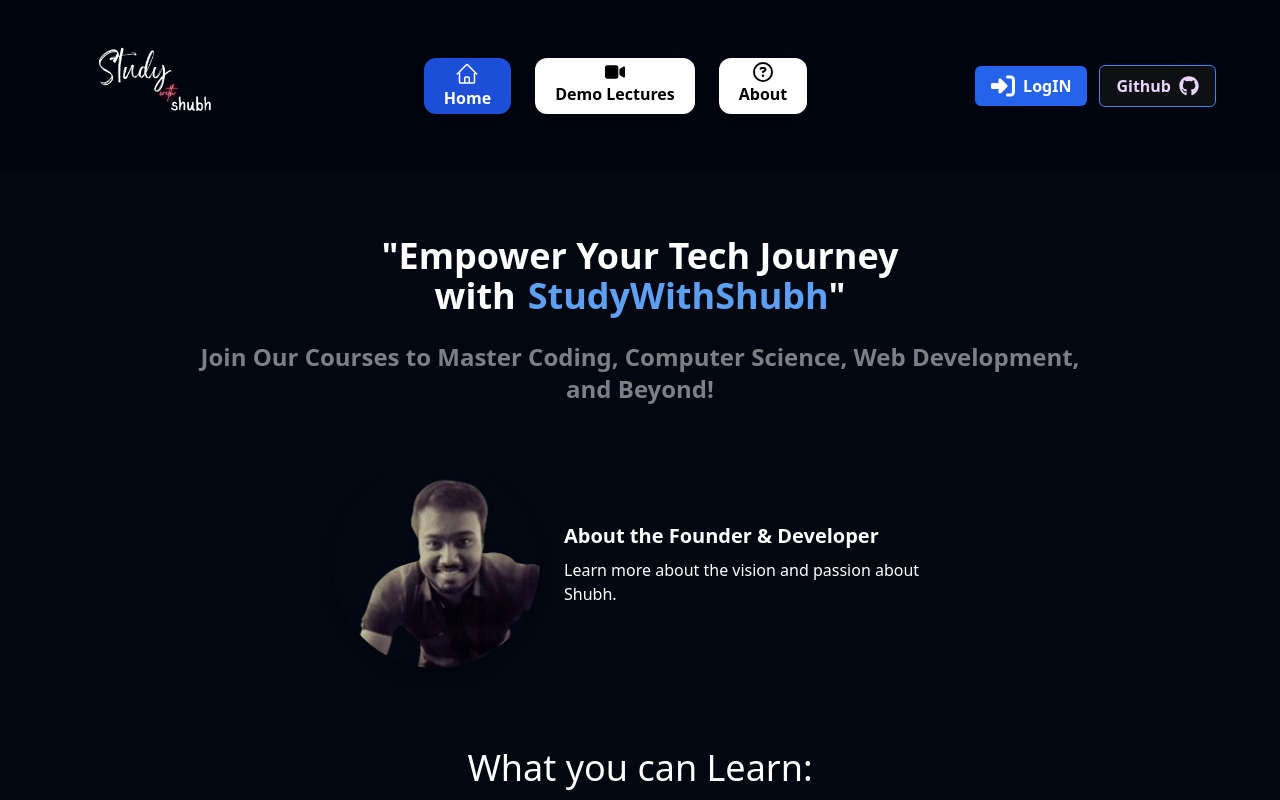
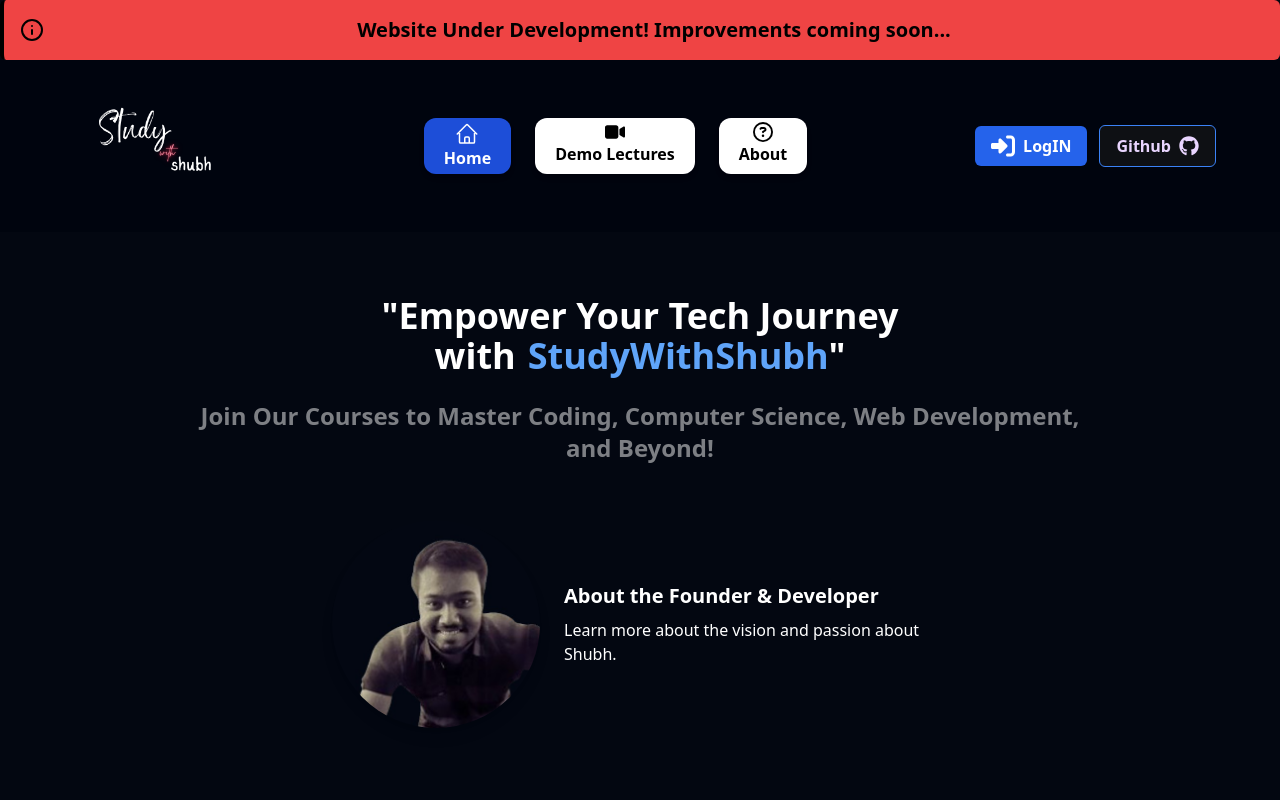
Before and after one commit to Shubhashish-Chakraborty/StudyWithShubh, a React (Vite) app: page / in a window 1280 px wide. Shown: the top 800 px of the page. Built offline with nearby package versions, Linux system fonts and the light colour scheme.

Commit message:
website update info added

```diff
--- a/src/components/Navbar.tsx
+++ b/src/components/Navbar.tsx
@@ -7,6 +7,7 @@ import { Button } from "./ui/Button";
 import { useLocation, useNavigate } from "react-router-dom";
 import { useState } from "react";
 import { Menu } from "../icons/NavbarIcons/Menu";
+import { InfoBanner } from "./temp/Infobar";
 
 const commonNavbarStyles =
     "flex flex-col items-center py-1 px-5 rounded-xl cursor-pointer font-bold hover:-translate-y-2 transition-all duration-500 shadow-md";
@@ -30,6 +31,9 @@ export const Navbar = () => {
 
     return (
         <>
+            <div>
+                <InfoBanner/>
+            </div>
             <div className="bg-custom-2 sticky top-0 z-50 backdrop-blur-lg flex justify-between items-center px-4 py-4 md:px-16 md:py-8">
                 {/* Logo Section */}
                 <div
@@ -56,8 +60,7 @@ export const Navbar = () => {
                 <div className="hidden md:flex justify-center gap-6 text-white">
                     <div
                         onClick={() => navigate('/')}
-                        className={`${commonNavbarStyles} ${
-                            isActive('/') ? 'bg-blue-700 text-white hover:bg-blue-800' : 'bg-white text-black hover:bg-blue-700 hover:text-white'
+                        className={`${commonNavbarStyles} ${isActive('/') ? 'bg-blue-700 text-white hover:bg-blue-800' : 'bg-white text-black hover:bg-blue-700 hover:text-white'
                             }`}
                     >
                         <Home />
@@ -65,8 +68,7 @@ export const Navbar = () => {
                     </div>
                     <div
                         onClick={() => navigate('/demo')}
-                        className={`${commonNavbarStyles} ${
-                            isActive('/demo') ? 'bg-blue-700 text-white hover:bg-blue-800' : 'bg-white text-black hover:bg-blue-700 hover:text-white'
+                        className={`${commonNavbarStyles} ${isActive('/demo') ? 'bg-blue-700 text-white hover:bg-blue-800' : 'bg-white text-black hover:bg-blue-700 hover:text-white'
                             }`}
                     >
                         <DemoLectures />
@@ -74,8 +76,7 @@ export const Navbar = () => {
                     </div>
                     <div
                         onClick={() => navigate('/about')}
-                        className={`${commonNavbarStyles} ${
-                            isActive('/about') ? 'bg-blue-700 text-white hover:bg-blue-800' : 'bg-white text-black hover:bg-blue-700 hover:text-white'
+                        className={`${commonNavbarStyles} ${isActive('/about') ? 'bg-blue-700 text-white hover:bg-blue-800' : 'bg-white text-black hover:bg-blue-700 hover:text-white'
                             }`}
                     >
                         <About />
@@ -116,8 +117,7 @@ export const Navbar = () => {
                             navigate('/');
                             setIsMenuOpen(false);
                         }}
-                        className={`${commonNavbarStyles} ${
-                            isActive('/') ? 'bg-blue-700 text-white hover:bg-blue-800' : 'bg-white text-black hover:bg-blue-700 hover:text-white'
+                        className={`${commonNavbarStyles} ${isActive('/') ? 'bg-blue-700 text-white hover:bg-blue-800' : 'bg-white text-black hover:bg-blue-700 hover:text-white'
                             }`}
                     >
                         <Home />
@@ -128,8 +128,7 @@ export const Navbar = () => {
                             navigate('/demo');
                             setIsMenuOpen(false);
                         }}
-                        className={`${commonNavbarStyles} ${
-                            isActive('/demo') ? 'bg-blue-700 text-white hover:bg-blue-800' : 'bg-white text-black hover:bg-blue-700 hover:text-white'
+                        className={`${commonNavbarStyles} ${isActive('/demo') ? 'bg-blue-700 text-white hover:bg-blue-800' : 'bg-white text-black hover:bg-blue-700 hover:text-white'
                             }`}
                     >
                         <DemoLectures />
@@ -140,8 +139,7 @@ export const Navbar = () => {
                             navigate('/about');
                             setIsMenuOpen(false);
                         }}
-                        className={`${commonNavbarStyles} ${
-                            isActive('/about') ? 'bg-blue-700 text-white hover:bg-blue-800' : 'bg-white text-black hover:bg-blue-700 hover:text-white'
+                        className={`${commonNavbarStyles} ${isActive('/about') ? 'bg-blue-700 text-white hover:bg-blue-800' : 'bg-white text-black hover:bg-blue-700 hover:text-white'
                             }`}
                     >
                         <div className="flex flex-col items-center">
--- /dev/null
+++ b/src/components/temp/Infobar.tsx
@@ -0,0 +1,59 @@
+export const InfoBanner = () => {
+
+    return (
+
+        <>
+
+            <div className="rounded-md border-l-4 border-black bg-red-500 p-4">
+                <div className="flex items-center justify-between space-x-4">
+                    <div>
+                        <svg
+                            xmlns="http://www.w3.org/2000/svg"
+                            width="24"
+                            height="24"
+                            viewBox="0 0 24 24"
+                            fill="none"
+                            stroke="currentColor"
+                            stroke-width="2"
+                            stroke-linecap="round"
+                            stroke-linejoin="round"
+                            className="h-6 w-6"
+                        >
+                            <circle cx="12" cy="12" r="10"></circle>
+                            <line x1="12" y1="16" x2="12" y2="12"></line>
+                            <line x1="12" y1="8" x2="12.01" y2="8"></line>
+                        </svg>
+                    </div>
+                    <div>
+                        <p className="text-sm text-center md:text-xl font-bold animate-pulse">
+                            Website Under Development! Improvements coming soon...
+                        </p>
+                    </div>
+                    <div>
+                        {/* <svg
+                            xmlns="http://www.w3.org/2000/svg"
+                            width="24"
+                            height="24"
+                            viewBox="0 0 24 24"
+                            fill="none"
+                            stroke="currentColor"
+                            stroke-width="2"
+                            stroke-linecap="round"
+                            stroke-linejoin="round"
+                            className="h-6 w-6 cursor-pointer"
+                        >
+                            <line x1="18" y1="6" x2="6" y2="18"></line>
+                            <line x1="6" y1="6" x2="18" y2="18"></line>
+                        </svg> */}
+                    </div>
+                </div>
+            </div>
+
+
+
+
+        </>
+
+    )
+
+}
```
Lines whose indentation alone changed are shown as unchanged.
